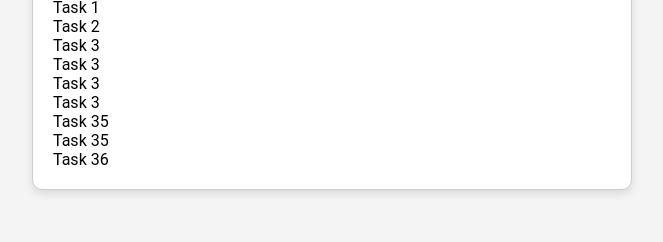
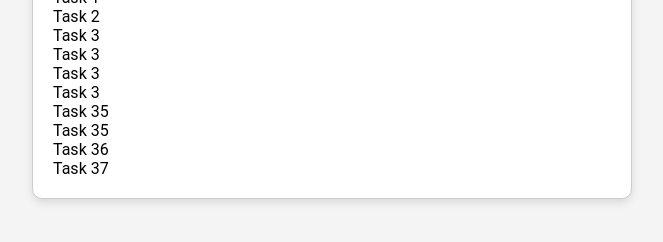
Before and after one commit to kovaltox/task-tracker, a plain HTML site: page index.html in a window 1280 px wide. Shown: the part 346-588 px from the top of the page, without its empty margins (308-971 px from the left). Drawn offline with Linux system fonts and the light colour scheme.

Commit message:
Added 37

```diff
--- a/index.html
+++ b/index.html
@@ -19,6 +19,7 @@
         <li>Task 35</li>
         <li>Task 35</li>
         <li>Task 36</li>
+        <li>Task 37</li>
       </ul>
     </div>
 
```
